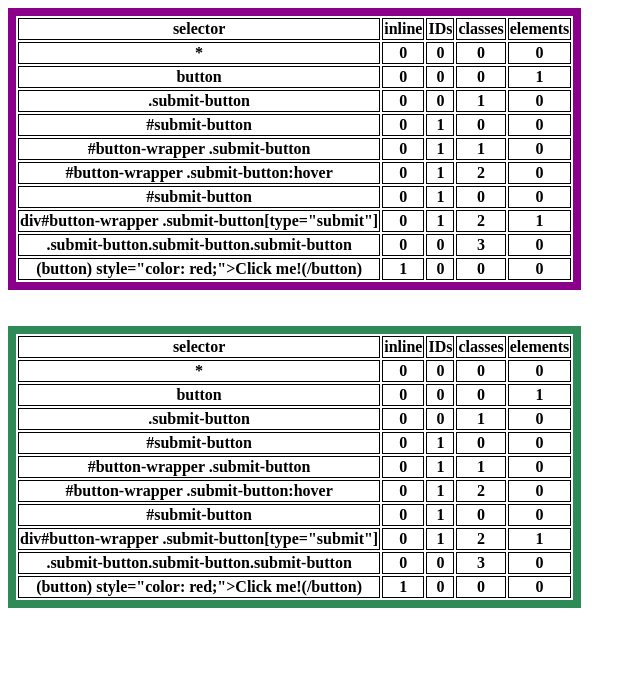
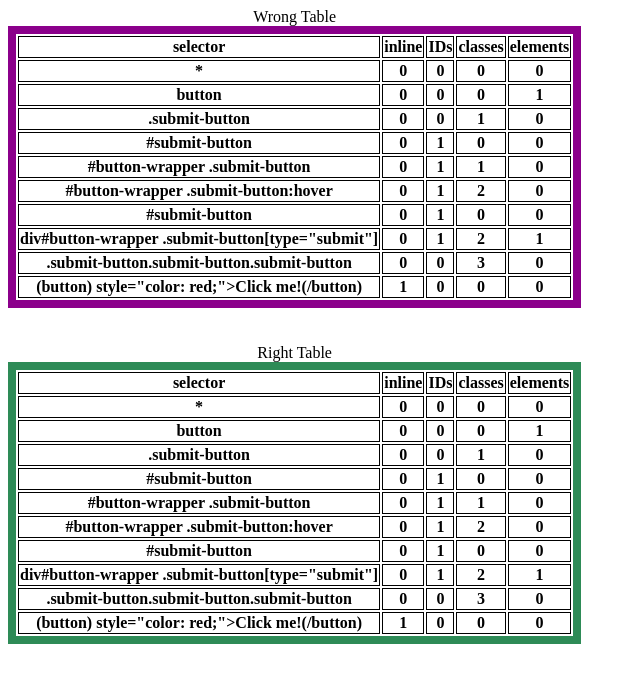
Before and after one commit to nattsnb/table-specific-selectors, a plain HTML site: page index.html in a window 1280 px wide. Shown: the whole page, without its empty margins (0-640 px from the left). Drawn offline with Linux system fonts and the light colour scheme.

Commit message:
added captions to the tabales

```diff
--- a/index.html
+++ b/index.html
@@ -17,6 +17,7 @@
 </head>
 <body>
   <table class="table-wrong">
+    <caption>Wrong Table</caption>
     <tr>
       <th>selector</th>
       <th>inline</th>
@@ -97,6 +98,7 @@
   </table>
   </br></br>
   <table class="table-right">
+    <caption>Right Table</caption>
     <tr>
       <th>selector</th>
       <th>inline</th>
```
